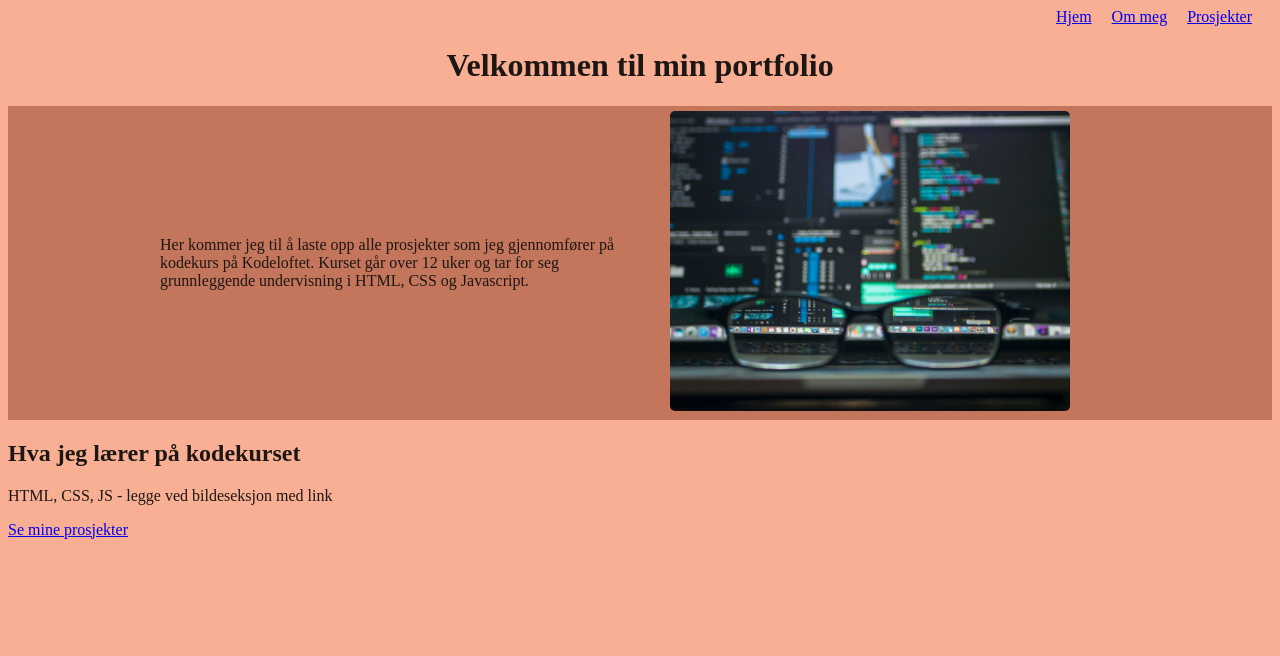
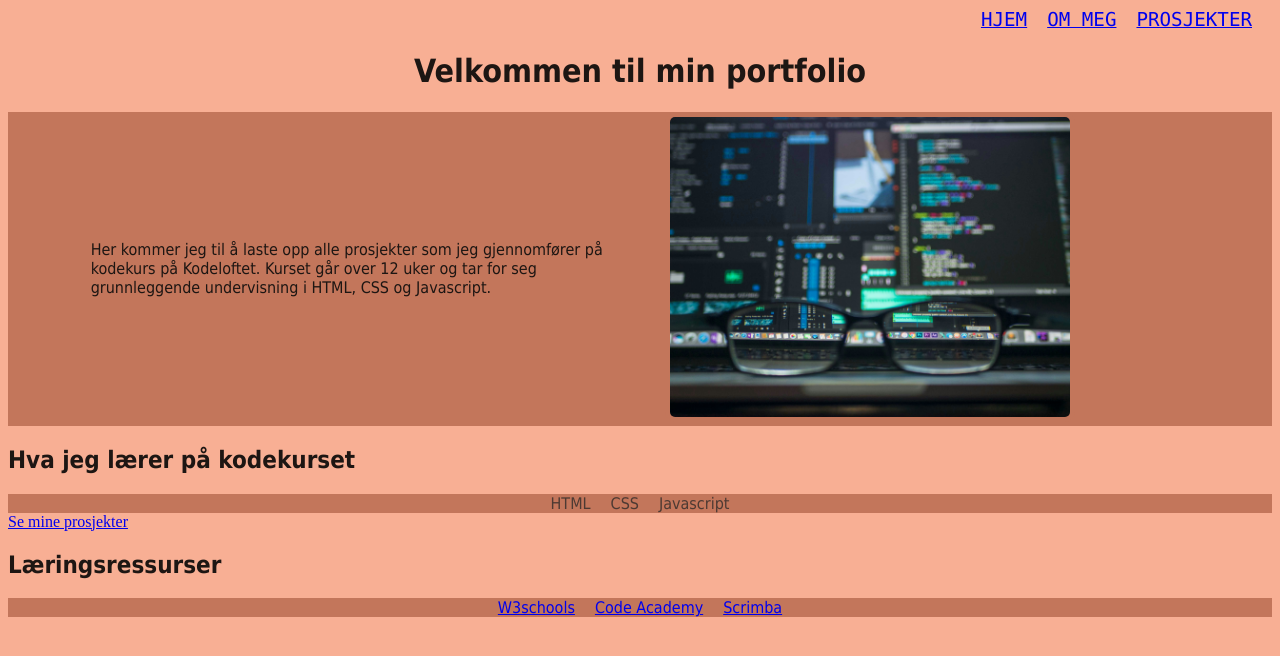
Before and after one commit to Ronjasolberg/Portfolio, a website: page index.html in a window 1280 px wide. Drawn offline with Linux system fonts and the light colour scheme.

Commit message:
Videre endring av css og lagt til mer innhold

```diff
--- a/css/styles.css
+++ b/css/styles.css
@@ -3,6 +3,7 @@ body {
 }
 
 ul {
+  font-family: Tahoma, Verdana, sans-serif;
   color: #4d3a33;
   display: flex;
   justify-content: end;
@@ -18,23 +19,29 @@ ul {
 
 /* class-name Selector */
 .listItem {
-
+  color: #4d3a33;
+  font-size: larger;
+  font-family: "Lucida Console", "Courier New", monospace;
 }
 
 h1 {
+  font-family: Tahoma, Verdana, sans-serif;
   color: #1d1613;
   text-align: center;
 }
 
 h2 {
+  font-family: Tahoma, Verdana, sans-serif;
   color: #1d1613;
 }
 
 h3 {
+  font-family: Tahoma, Verdana, sans-serif;
   color: #1d1613;
 }
 
 p {
+  font-family: Tahoma, Verdana, sans-serif;
   color: #1d1613;
   width: 60ch;
 }
@@ -93,5 +100,7 @@ p {
 }
 
 .text-and-image p {
+  color:#1d1613;
+  margin-left: auto;
   margin: 0; /* Fjern standard margin fra paragrafen for å unngå mellomrom */
 }
--- a/index.html
+++ b/index.html
@@ -11,9 +11,9 @@
     <header>
       <nav>
         <ul>
-        <li id="Home" class="listItem"><a href="index.html">Hjem </a></li>
-        <li id="About" class="listItem"><a href="html/om.html"> Om meg</a></li>
-        <li id="Projects" class="listItem"><a href="html/prosjekter.html">Prosjekter</a></li>
+        <li id="Home" class="listItem"><a href="index.html">HJEM </a></li>
+        <li id="About" class="listItem"><a href="html/om.html"> OM MEG</a></li>
+        <li id="Projects" class="listItem"><a href="html/prosjekter.html">PROSJEKTER</a></li>
         <ul>
       </nav>
     </header>
@@ -25,9 +25,21 @@
         </section>
       <section>
         <h2>Hva jeg lærer på kodekurset</h2>
-        <p>HTML, CSS, JS - legge ved bildeseksjon med link</p>
+        <ul class="text-and-image">
+          <li>HTML</li>
+          <li>CSS</li>
+          <li>Javascript</li>
+        </ul>
       </section>
       <a href="html/prosjekter.html" target="_blank"> Se mine prosjekter </a>
+      <section>
+        <h2>Læringsressurser</h2>
+        <ul class="text-and-image">
+          <li><a href="https://www.w3schools.com/">W3schools</a></li>
+          <li><a href="https://www.codecademy.com/">Code Academy</a></li>
+          <li><a href="https://v2.scrimba.com/home">Scrimba</a></li>
+        </ul>
+      </section>
     </main>
     <footer></footer>
   </body>
```
Also changed, not shown: html/om.html (+8 -7 lines).
